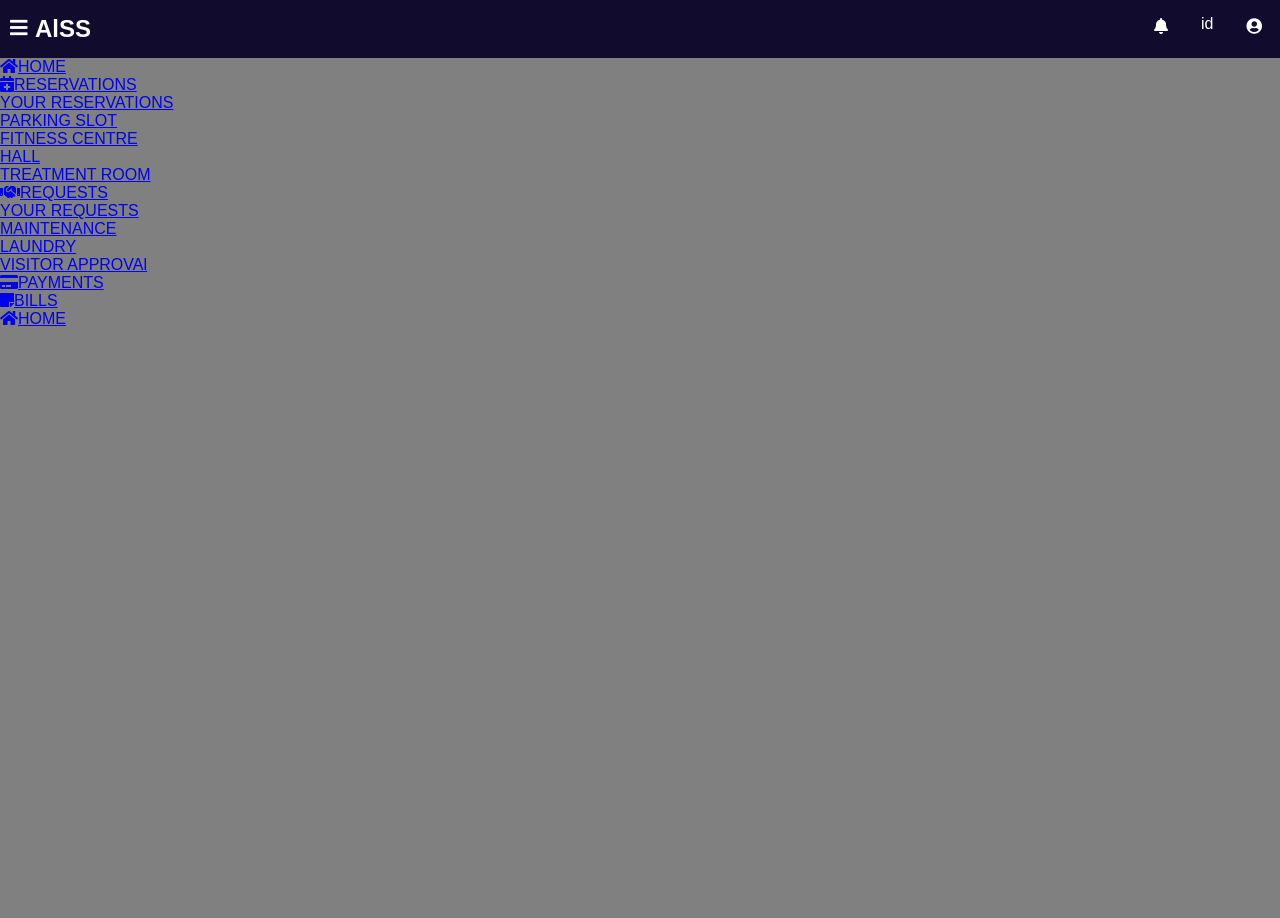
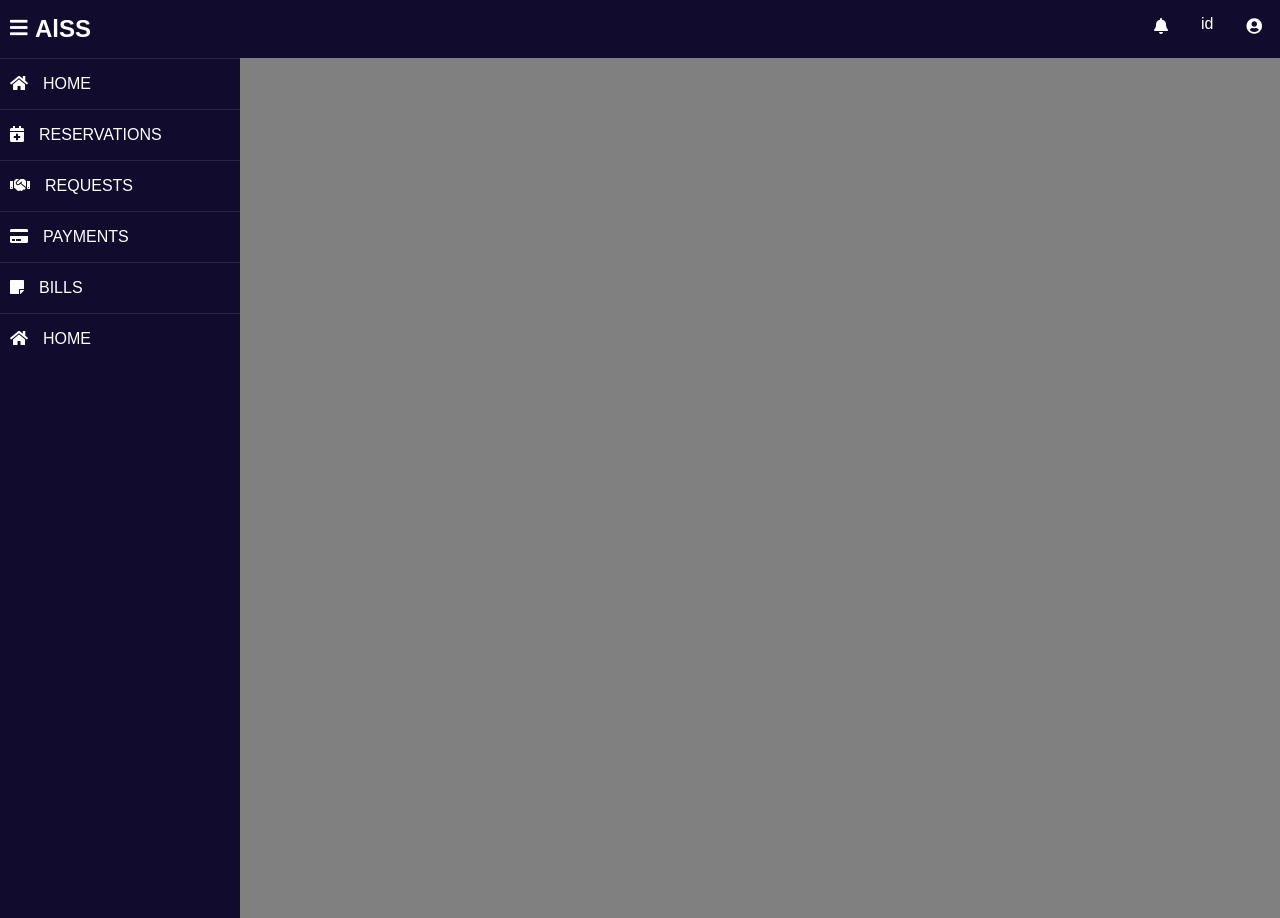
Before and after one commit to Roni-Boiz/Y2GP_ALSS, a PHP site: page /app/views/profileView.php in a window 1280 px wide. Run offline with PHP 8.4, Linux system fonts and the light colour scheme; some libraries are stand-ins or nearby versions; some web fonts are replaced.

Commit message:
add complete css for side bar

```diff
--- a/app/views/sidenav.php
+++ b/app/views/sidenav.php
@@ -67,6 +67,7 @@ body {
     padding: 10px 20px 0 0;
     background: #110b2e;
 }
+/* expand button */
 .btn{
   position: fixed;
   top: 5px;
@@ -81,13 +82,90 @@ body {
   font-size: 20px;
   line-height: 45px;
 }
-
+/* sidebar style */
+.sidebar{
+  position: fixed;
+  width: 240px;
+  height: 100%;
+  left: 0px;
+  background: #110b2e;
+  transition: left 0.4s ease;
+}
+.sidebar.show{
+  left: -200px;
+}
+.sidebar .text{
+  color: white;
+  font-size: 25px;
+  font-weight: 400;
+  line-height: 65px;
+  text-align: center;
+  letter-spacing: 1px;
+}
+.sidebar i{
+  padding-right:15px;
+}
+nav ul{
+  background: #110b2e;
+  width: 100%;
+  list-style: none;
+}
+nav ul li{
+  line-height: 50px;
+  border-top: 1px solid rgba(255,255,255,0.1);
+}
+nav ul li a{
+  position: relative;
+  color: white;
+  text-decoration: none;
+  font-size: 16px;
+  padding-left: 5px;
+  font-weight: 500;
+  display: block;
+  width: 100%;
+}
+nav ul li a:hover{
+  background: rgb(138, 138, 138);
+}
+nav ul li a:focus{
+  background: rgb(138, 138, 138);
+}
+nav ul ul{
+  display: none;
+  position: absolute;
+  left: 240px;
+  top:0;
+}
+nav ul ul li{
+  line-height: 42px;
+  border-top: none;
+}
+nav ul ul li a{
+  font-size: 15px;
+  color: #e6e6e6;
+  padding-left: 20px;
+  border-left: 1px solid transparent;
+  border-left-color: white;
+}
+nav ul ul li a:hover{
+  background: rgb(138, 138, 138);
+}
+nav ul li.dropdown{
+    position: relative;
+    padding: 0;
+}
+nav ul .dropdown:hover ul{
+    display: initial;
+}
+nav i{
+  padding: 5px;
+}
 </style>
 </head>
 <body>
     <div id="myheader">
         <div class="header">
-            <div class="btn"><span class="fas fa-bars"></span></div>
+            <div class="btn"><span class="fas fa-bars" onclick="expand()"></span></div>
             <h2>AlSS</h2>
             <div class="head">
                 <ul>
@@ -130,7 +208,97 @@ body {
                 <li><a href="#"><i class="fa fa-home" ></i>HOME</a></li>
                 <?php
                 }?>
+                <!-- resident end -->
+                <!-- for manager -->
+                <?php if($type=="ma"){?>
+                <li class="dropdown"><a href="#"><i class="fa fa-calendar-plus"></i>HANDLE REQUESTS </a>
+                <ul>
+                    <li><a href="#">SUB 1</a></li>
+                    <li><a href="#">SUB 2</a></li>
+                </ul>
+                </li>
+                <li><a href="#"><i class="fa fa-credit-card"  ></i>MANAGE RESERVATIONS</a></li>
+                <li><a href="#"><i class="fa fa-sticky-note" ></i>ANNOUNCEMENT</a></li>
+                <li><a href="#"><i class="fa fa-sticky-note" ></i>COMPLAINTS</a></li>
+                <li><a href="#"><i class="fa fa-sticky-note"  ></i>VIEW RESIDENT</a></li>
+                <li><a href="#"><i class="fa fa-sticky-note" ></i>VIEW REPORTS</a></li>
 
+                <?php
+                }?>
+                <!-- end manager -->
+                <!-- for admin -->
+                <?php if($type=="ad"){?>
+                <li class="dropdown"><a href="#"><i class="fa fa-calendar-plus"></i>HANDLE REQUESTS </a>
+                <ul>
+                    <li><a href="#">SUB 1</a></li>
+                    <li><a href="#">SUB 2</a></li>
+                </ul>
+                </li>
+                <li><a href="#"><i class="fa fa-sticky-note" ></i>ANNOUNCEMENT</a></li>
+                <li><a href="#"><i class="fa fa-sticky-note" ></i>COMPLAINTS</a></li>
+                <li><a href="#"><i class="fa fa-sticky-note"  ></i>VIEW RESIDENT</a></li>
+                <li><a href="#"><i class="fa fa-sticky-note" ></i>VIEW REPORTS</a></li>
+
+                <?php
+                }?>
+                <!-- end admin -->
+                <!-- for receptionist -->
+                <?php if($type=="rp"){?>
+                <li class="dropdown"><a href="#"><i class="fa fa-calendar-plus"></i>HANDLE REQUESTS </a>
+                <ul>
+                    <li><a href="#">SUB 1</a></li>
+                    <li><a href="#">SUB 2</a></li>
+                </ul>
+                </li>
+                <li><a href="#"><i class="fa fa-credit-card"  ></i>MANAGE RESERVATIONS</a></li>
+                <li><a href="#"><i class="fa fa-sticky-note" ></i>ANNOUNCEMENT</a></li>
+                <li><a href="#"><i class="fa fa-sticky-note" ></i>COMPLAINTS</a></li>
+
+                <?php
+                }?>
+                <!-- end receptionist -->
+                <!-- for parking officer -->
+                <?php if($type=="pa"){?>
+                <li class="dropdown"><a href="#"><i class="fa fa-calendar-plus"></i>HANDLE REQUESTS </a>
+                <ul>
+                    <li><a href="#">SUB 1</a></li>
+                    <li><a href="#">SUB 2</a></li>
+                </ul>
+                </li>
+                <li><a href="#"><i class="fa fa-credit-card"  ></i>MANAGE RESERVATIONS</a></li>
+                <li><a href="#"><i class="fa fa-sticky-note" ></i>ANNOUNCEMENT</a></li>
+
+                <?php
+                }?>
+                <!-- end parking officer -->
+                <!-- for trainer -->
+                <?php if($type=="tr"){?>
+                <li class="dropdown"><a href="#"><i class="fa fa-calendar-plus"></i>HANDLE REQUESTS </a>
+                <ul>
+                    <li><a href="#">SUB 1</a></li>
+                    <li><a href="#">SUB 2</a></li>
+                </ul>
+                </li>
+                <li><a href="#"><i class="fa fa-credit-card"  ></i>MANAGE RESERVATIONS</a></li>
+                <li><a href="#"><i class="fa fa-sticky-note" ></i>ANNOUNCEMENT</a></li>
+
+                <?php
+                }?>
+                <!-- end trainer -->
+                <!-- for laundry -->
+                <?php if($type=="la"){?>
+                <li class="dropdown"><a href="#"><i class="fa fa-calendar-plus"></i>HANDLE REQUESTS </a>
+                <ul>
+                    <li><a href="#">SUB 1</a></li>
+                    <li><a href="#">SUB 2</a></li>
+                </ul>
+                </li>
+                <li><a href="#"><i class="fa fa-credit-card"  ></i>MANAGE RESERVATIONS</a></li>
+                <li><a href="#"><i class="fa fa-sticky-note" ></i>ANNOUNCEMENT</a></li>
+
+                <?php
+                }?>
+                <!-- end laundry -->
             </ul>
         </nav>
 
```
